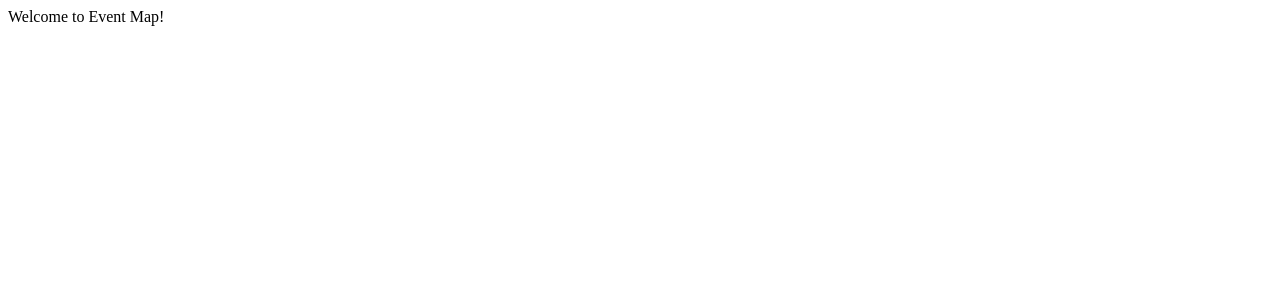
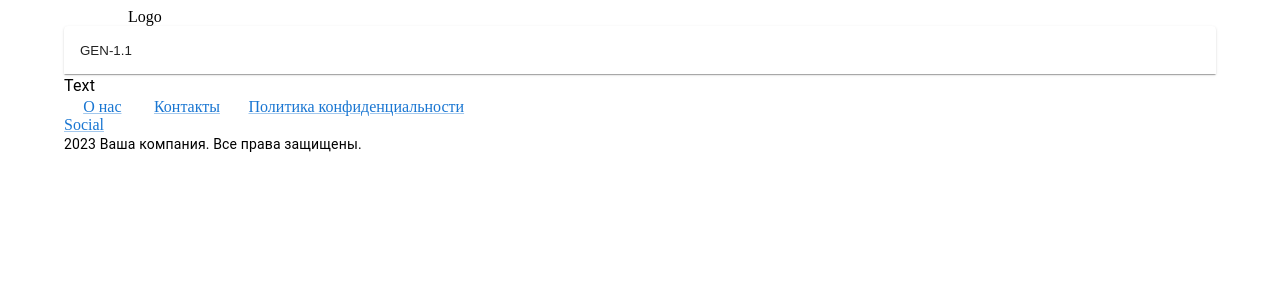
Before and after one commit to Goliardo17/event-map, a Next.js app in the folder client/: page / in a window 1280 px wide. Shown: the top 300 px of the page. Built offline with nearby package versions, Linux system fonts and the light colour scheme.

Commit message:
EM-5: установил библиотеку Material UI, набросал шаблоны общих компонентов

```diff
--- a/client/app/page.tsx
+++ b/client/app/page.tsx
@@ -1,7 +1,7 @@
+import { Preview } from "@/src/pages/preview"
+
 export default function App() {
   return (
-    <div>
-      Welcome to Event Map!
-    </div>
+    <Preview />
   );
 }
--- /dev/null
+++ b/client/src/pages/preview/index.tsx
@@ -0,0 +1,24 @@
+import React from "react"
+import { Banner } from "@/src/share/ui/banner"
+import Button from "@mui/material/Button"
+import Container from "@mui/material/Container"
+import Typography from "@mui/material/Typography"
+import { Information } from "@/src/share/ui/information"
+import { Logo } from "@/src/share/ui/logo"
+import { NewsPost } from "@/src/share/ui/newsPost"
+import { Social } from "@/src/share/ui/social"
+
+export const Preview: React.FC = () => {
+    return (
+        <Container>
+            <Button />
+            <Logo />
+
+            <NewsPost title="GEN-1.1" body="Lorem ipsum dolor sit amet consectetur adipisicing elit. Dolores minus omnis dolor minima voluptate distinctio sed, quisquam vero? Delectus, perferendis. Perferendis esse, unde nulla corporis cumque voluptates laudantium neque veritatis."/>
+            <Typography>Text</Typography>
+            <Information />
+            <Social />
+            <Banner />
+        </Container>
+    )
+}
--- /dev/null
+++ b/client/src/share/ui/banner/index.tsx
@@ -0,0 +1,9 @@
+import Typography from '@mui/material/Typography';
+
+export const Banner = () => {
+    return (
+        <Typography variant="body2" gutterBottom>
+            2023 Ваша компания. Все права защищены.
+        </Typography>
+    )
+}
--- /dev/null
+++ b/client/src/share/ui/information/index.tsx
@@ -0,0 +1,21 @@
+import Box from "@mui/material/Box"
+import Grid from "@mui/material/Grid2"
+import Link from "@mui/material/Link"
+
+export const Information = () => {
+  return (
+    <Box sx={{ maxWidth: 500 }}>
+      <Grid container spacing={1} wrap="wrap">
+        <Grid size={2} sx={{ display: "flex", justifyContent: "center"}}>
+          <Link>О нас</Link>
+        </Grid>
+        <Grid size={2} sx={{ display: "flex", justifyContent: "center"}}>
+          <Link>Контакты</Link>
+        </Grid>
+        <Grid size={6} sx={{ display: "flex", justifyContent: "center"}}>
+          <Link>Политика конфиденциальности</Link>
+        </Grid>
+      </Grid>
+    </Box>
+  )
+}
--- /dev/null
+++ b/client/src/share/ui/logo/index.tsx
@@ -0,0 +1,7 @@
+export const Logo = () => {
+    return (
+        <>
+            Logo
+        </>
+    )
+}
--- /dev/null
+++ b/client/src/share/ui/newsPost/index.tsx
@@ -0,0 +1,27 @@
+import Accordion from '@mui/material/Accordion';
+import AccordionSummary from '@mui/material/AccordionSummary';
+import AccordionDetails from '@mui/material/AccordionDetails';
+import Typography from '@mui/material/Typography';
+// import ExpandMoreIcon from '@mui/icons-material/ExpandMore';
+
+type NewsProps = {
+    title: string,
+    body: string
+}
+
+export const NewsPost: React.FC<NewsProps> = ({ title, body }) => {
+    return (
+        <Accordion>
+            <AccordionSummary
+        //   expandIcon={<ExpandMoreIcon />}
+          aria-controls="panel1-content"
+          id="panel1-header"
+        >{title}</AccordionSummary>
+        <AccordionDetails>
+          <Typography>
+            {body}
+          </Typography>
+        </AccordionDetails>
+        </Accordion>
+    )
+}
--- /dev/null
+++ b/client/src/share/ui/social/index.tsx
@@ -0,0 +1,10 @@
+import Box from "@mui/material/Box"
+import Link from "@mui/material/Link"
+
+export const Social = () => {
+    return (
+        <Box>
+            <Link>Social</Link>
+        </Box>
+    )
+}
```
Also changed, not shown: client/package.json (+8 -5 lines), client/src/share/ui/button/index.tsx (added, +7 -0 lines), 1 other file (tests, documents, lock files or other folders).
